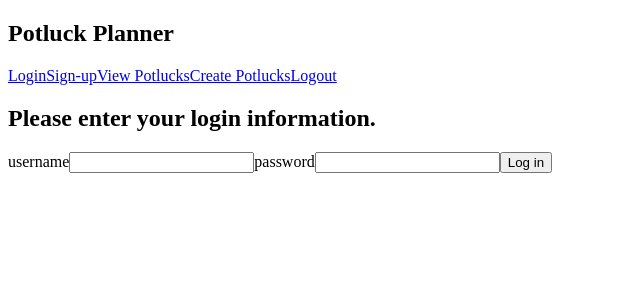
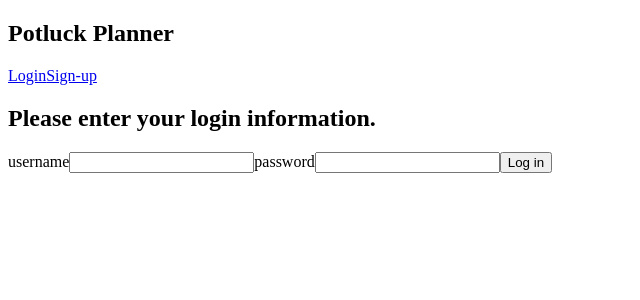
Before and after one commit to ft-potluck-planner-3/front-end, a React (Create React App) app in the folder potluck-planner/: page /login in a window 1280 px wide. Shown: the top 300 px of the page, without its empty margins (0-640 px from the left). Built offline with nearby package versions, Linux system fonts and the light colour scheme.

Commit message:
added privateroutes, have to be loggedin to see potlucks now

```diff
--- a/potluck-planner/src/App.js
+++ b/potluck-planner/src/App.js
@@ -7,7 +7,7 @@ import SignUp from "./components/SignUp";
 import Potluck from "./components/Potluck";
 import Logout from "./components/Logout";
 
-
+import PrivateRoute from './components/PrivateRoute';
 
 
 
@@ -15,6 +15,9 @@ import Logout from "./components/Logout";
 import { NavLink, Route, Switch } from "react-router-dom";
 
 function App() {
+
+  const isLoggedIn = localStorage.getItem("token");
+
   return (
     <div className="App">
       <nav>
@@ -22,24 +25,22 @@ function App() {
         <div className="nav-links">
           <NavLink to="/login">Login</NavLink>
           <NavLink to="/signup">Sign-up</NavLink>
-          <NavLink to="/potlucks">View Potlucks</NavLink>
-          <NavLink to="/create">Create Potlucks</NavLink>
-          <NavLink to="/logout">Logout</NavLink>
+          {isLoggedIn && <NavLink to="/potlucks">View Potlucks</NavLink>}
+          {isLoggedIn && <NavLink to="/create">Create Potlucks</NavLink>}
+          {isLoggedIn && <NavLink to="/logout">Logout</NavLink>}
         </div>
       </nav>
       <Switch>
         <Route path="/logout">
           <Logout />
         </Route>
-        <Route path="/potlucks/:id">
-          <Potluck />
-        </Route>
-        <Route path="/create">
-          <PotluckForm />
-        </Route>
-        <Route path="/potlucks">
-          <PotluckList />
-        </Route>
+
+        <PrivateRoute path="/potlucks/:id" component={Potluck} />
+
+        <PrivateRoute path="/create" component={PotluckForm} />
+
+        <PrivateRoute path="/potlucks" component={PotluckList} />
+
         <Route path="/signup">
           <SignUp />
         </Route>
--- a/potluck-planner/src/components/Potluck.js
+++ b/potluck-planner/src/components/Potluck.js
@@ -41,9 +41,9 @@ const Potluck = (props) => {
         <p>Time: {potluck.time}</p>
         <p>Location: {potluck.location}</p>
         <p>Food List:</p>
-        <ul>{potluck.foods.map((food, index) => <li key={index}>{food}</li>)}</ul>
+        <ul>{potluck.foods.map((food, index) => <li key={index}>{food} <button>Bring This Food</button></li>)}</ul>
         <p>Guest List:</p>
-        <ul>{potluck.guests.map((guest, index) => <li key={index}>{guest}</li>)}</ul>
+        <ul>{potluck.guests.map((guest, index) => <li key={index}>{guest} <button>RSVP</button></li>)}</ul>
         <button>Edit Potluck Details</button>
         <button>Delete this Potluck</button>
     </div>;
--- a/potluck-planner/src/components/PotluckList.js
+++ b/potluck-planner/src/components/PotluckList.js
@@ -7,7 +7,7 @@ import { Route, Link } from 'react-router-dom'
 
 const fakePotlucks = [{
   id: 1,
-  potluckName: 'Neighborhood Potluck 0',
+  potluckName: 'Neighborhood Potluck 1',
   date: '10/18',
   time: '5pm',
   location: 'The cul de sac',
```
